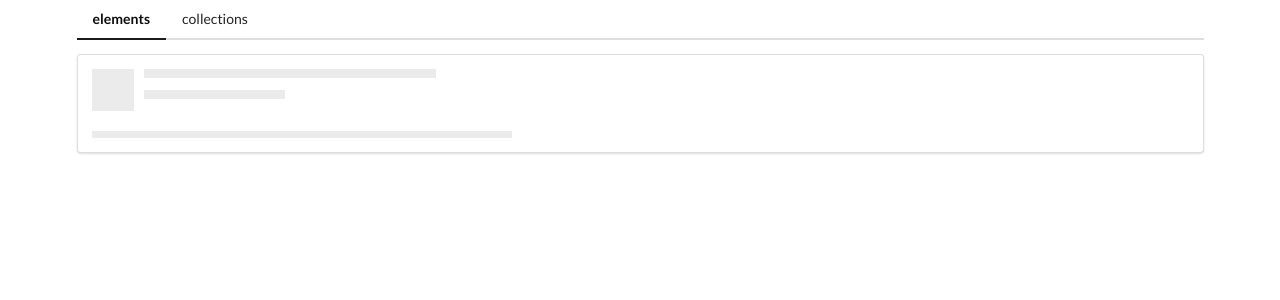
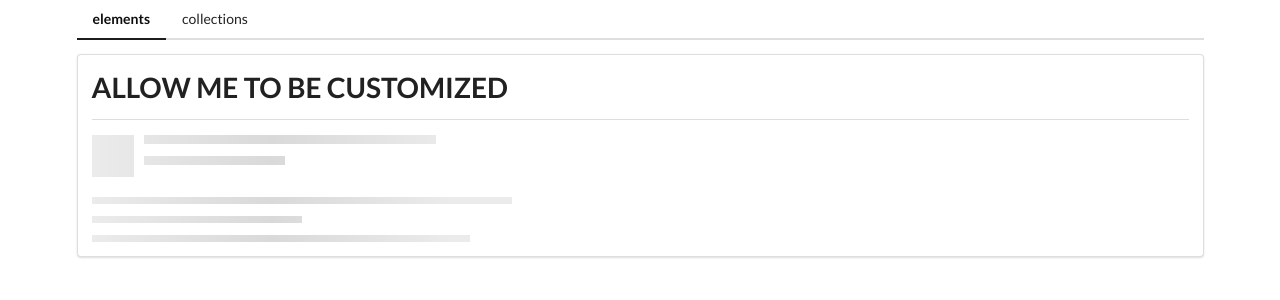
Before and after one commit to fundayluck/angular-comps, an Angular app: page /elements in a window 1280 px wide. Shown: the top 300 px of the page. Built offline with nearby package versions, Linux system fonts and the light colour scheme.

Commit message:
implementing a titled divider

```diff
--- a/src/app/elements/elements-home/elements-home.component.html
+++ b/src/app/elements/elements-home/elements-home.component.html
@@ -1 +1,2 @@
-<app-placeholder [header]="true" [lines]="1" />
+<app-divider></app-divider>
+<app-placeholder />
--- a/src/app/elements/elements-home/elements-home.component.ts
+++ b/src/app/elements/elements-home/elements-home.component.ts
@@ -1,10 +1,11 @@
 import { Component } from '@angular/core';
 import { PlaceholderComponent } from '../placeholder/placeholder.component';
+import { DividerComponent } from '../../shared/divider/divider.component';
 
 @Component({
   selector: 'app-elements-home',
   standalone: true,
-  imports: [PlaceholderComponent],
+  imports: [PlaceholderComponent, DividerComponent],
   templateUrl: './elements-home.component.html',
   styleUrl: './elements-home.component.css',
 })
--- /dev/null
+++ b/src/app/shared/divider/divider.component.html
@@ -0,0 +1,2 @@
+<h1>ALLOW ME TO BE CUSTOMIZED</h1>
+<div class="ui divider"></div>
```
Also changed, not shown: src/app/shared/divider/divider.component.ts (added, +12 -0 lines), src/app/shared/shared.module.ts (added, +12 -0 lines), src/app/shared/divider/divider.component.css (added), 1 other file (tests, documents, lock files or other folders).
